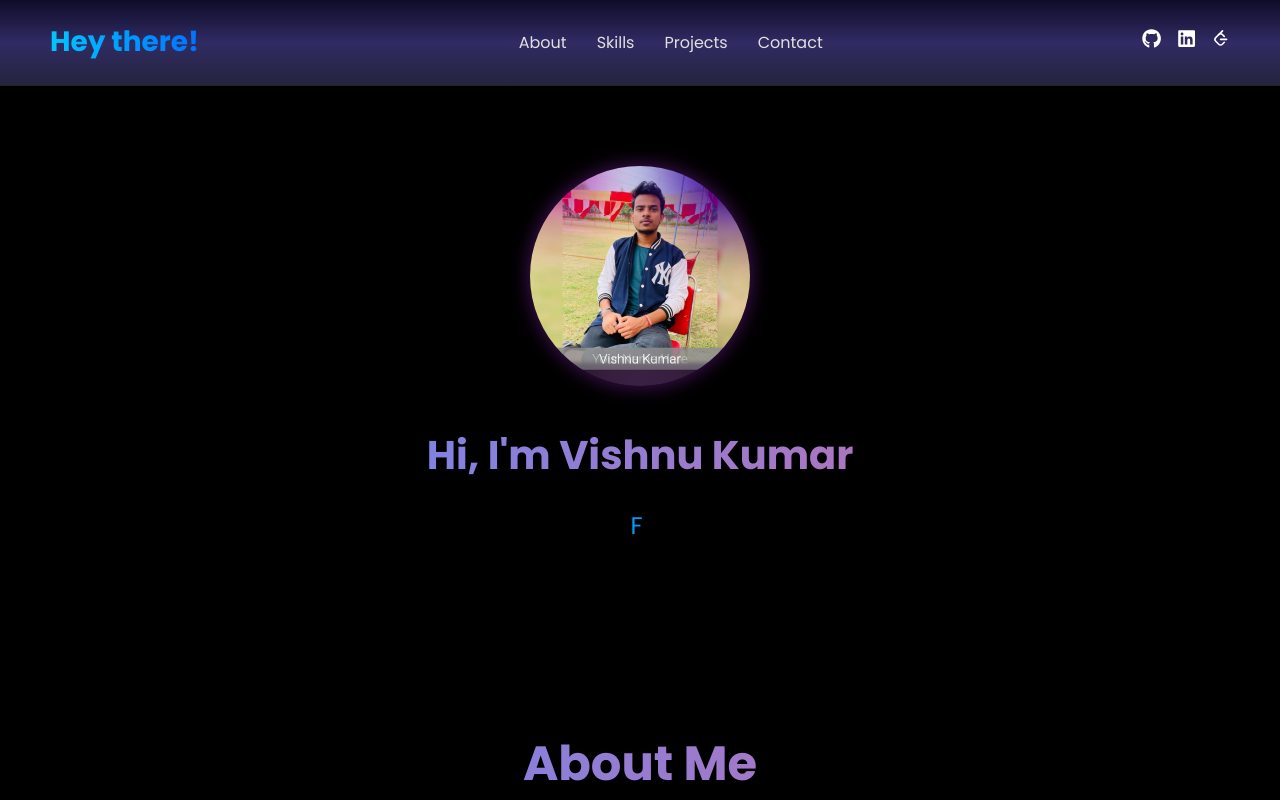
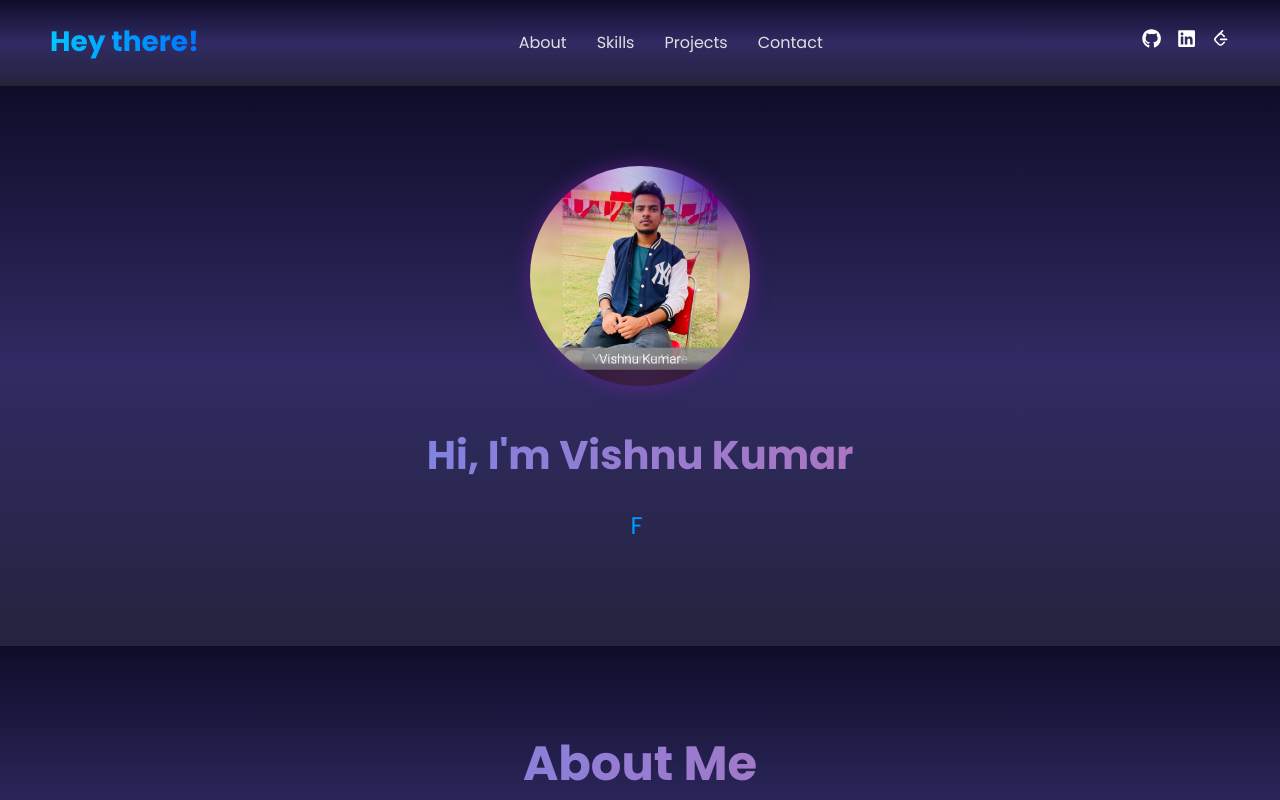
Before and after one commit to Vish9u-kr01/personalportfolio, a React (Vite) app in the folder portfolio website/: page / in a window 1280 px wide. Shown: the top 800 px of the page. Built offline with nearby package versions, Linux system fonts and the light colour scheme.

Commit message:
Update index.css

```diff
--- a/portfolio website/src/index.css
+++ b/portfolio website/src/index.css
@@ -87,13 +87,13 @@ nav ul li a:hover {
 /* SECTIONS */
 section {
   padding: 80px 20px;
-  background: linear-gradient(to bottom, #130f40 #2e1a5f);
+  background: linear-gradient(to bottom, #0f0c29, #302b63, #24243e);
   text-align: center;
 }
 
 section:nth-child(even) {
 
-  background: linear-gradient(to bottom, #130f40 #2e1a5f);
+  background: linear-gradient(to bottom, #0f0c29, #302b63, #24243e);
 ;
 }
 
```
